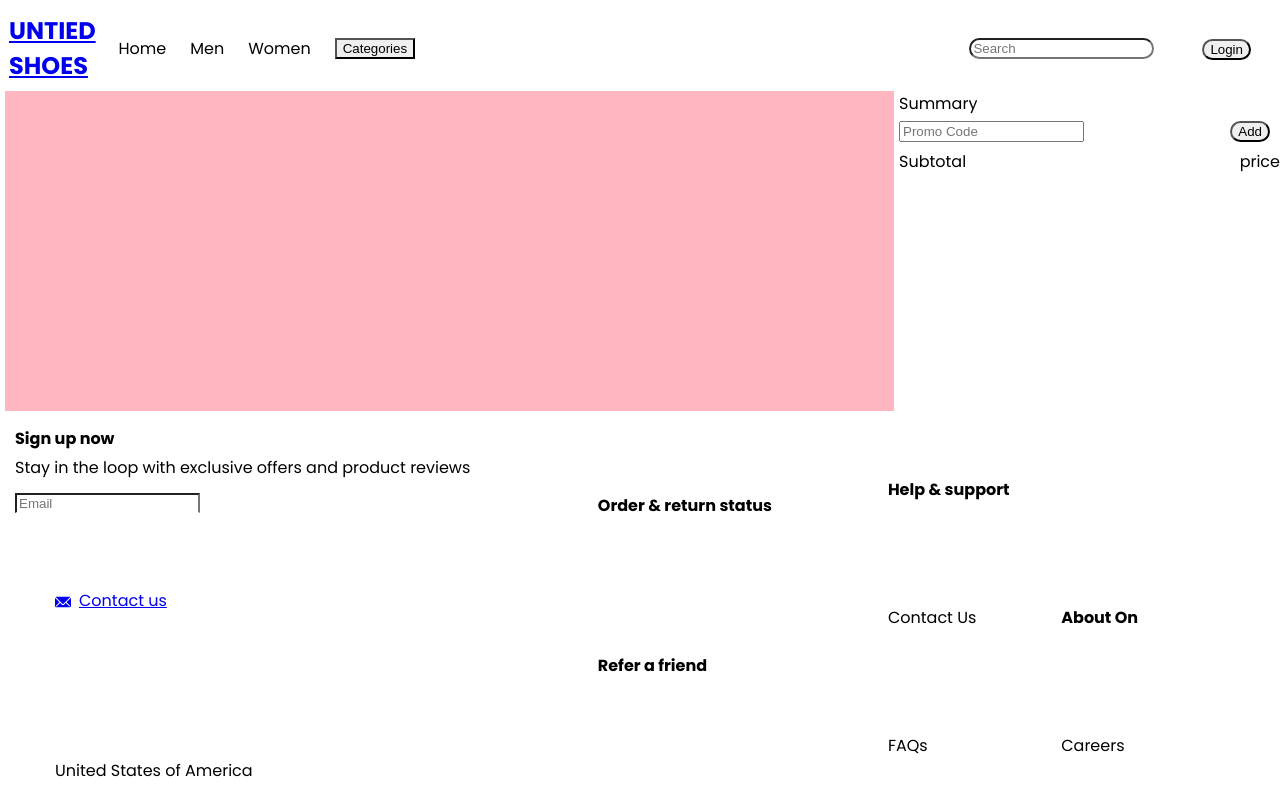
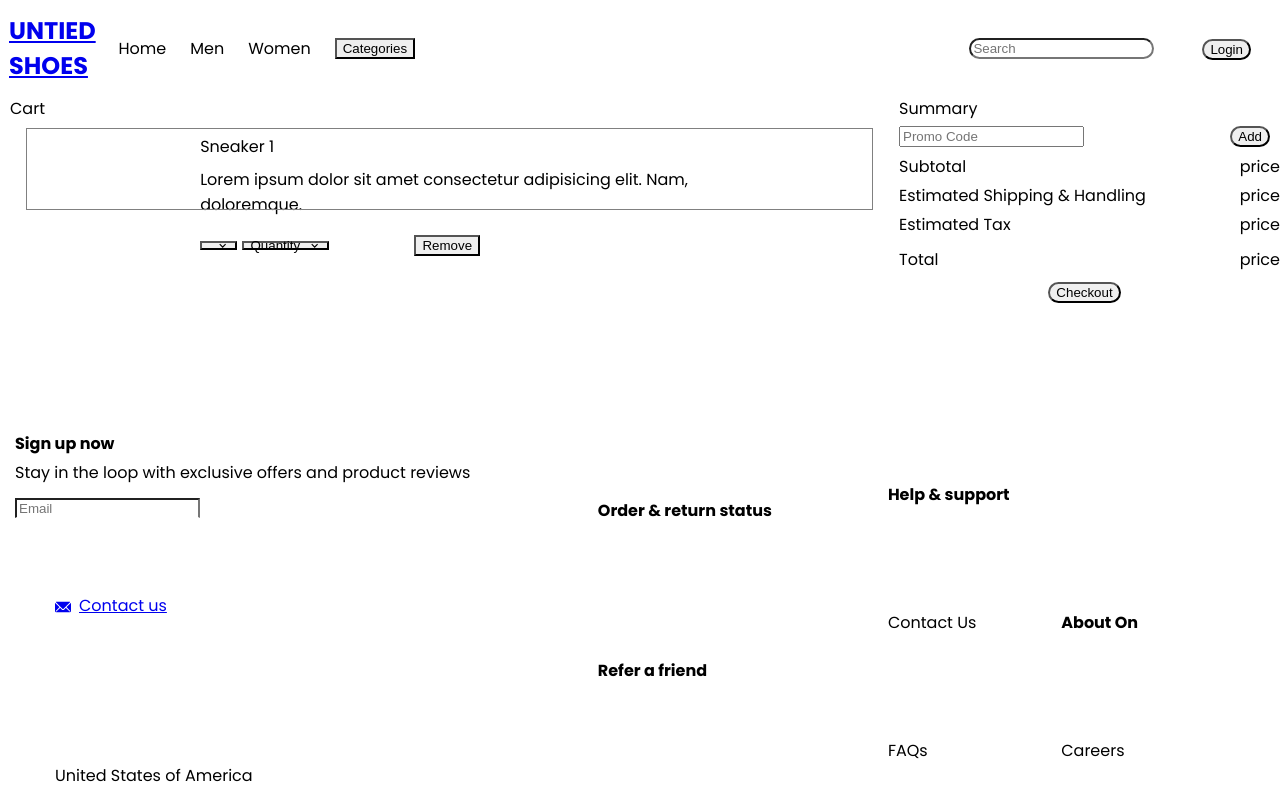
Before and after one commit to AsyncSpaghettiDev/ushoes, a React (Vite) app: page /cart in a window 1280 px wide. Shown: the top 800 px of the page. Built offline with nearby package versions, Linux system fonts and the light colour scheme; the HTML template or start-up script is replaced by a standard one.

Commit message:
updates to cart page. still needs functionality

```diff
--- a/src/pages/Cart.tsx
+++ b/src/pages/Cart.tsx
@@ -1,14 +1,94 @@
-import { Box, Button, Input, Text, VStack } from "@chakra-ui/react";
+import { Box, Button, Divider, Input, Text, VStack, Menu, MenuButton, MenuList, MenuItem, Flex } from "@chakra-ui/react";
+import { ChevronDownIcon } from "@chakra-ui/icons";
 
 export default function Trail () {
     return (
         <>
-        <Box display='flex' flexDirection='row' >
-            <Box backgroundColor='lightpink' w='70%' h='40vh'>
+        <Box display='flex' flexDirection='row'>
+            <Box w='70%' h='40vh' mt='5'>
+            <VStack>
+                <Box w='100%'>
+                    <Text fontSize='3xl' fontWeight='semibold' ps='5'>
+                        Cart
+                    </Text>
+                </Box>
+                <Box w='95%' h='10vh' display='flex' flexDirection='row' outline='1px solid gray'>
+                    <Box w='20%' backgroundColor='white' h='10vh'>
 
+                    </Box>
+                    <Box w='70%' h='10vh'>
+                        <VStack alignItems='start' ms='4' mt='5'>
+                            <Text fontWeight='semibold'>
+                                Sneaker 1
+                            </Text>
+                            <Text mb='2'>
+                                Lorem ipsum dolor sit amet consectetur adipisicing elit. Nam, doloremque.
+                            </Text>
+
+
+                            <Flex gap='5'>
+                                <Box mt='5'>
+                                    <Menu>
+                                        <MenuButton as={Button} rightIcon={<ChevronDownIcon />} h='9'>
+
+                                        </MenuButton>
+                                        <MenuList>
+                                            <MenuItem>5</MenuItem>
+                                            <MenuItem>5.5</MenuItem>
+                                            <MenuItem>6</MenuItem>
+                                            <MenuItem>6.5</MenuItem>
+                                            <MenuItem>7</MenuItem>
+                                            <MenuItem>7.5</MenuItem>
+                                            <MenuItem>8</MenuItem>
+                                            <MenuItem>8.5</MenuItem>
+                                            <MenuItem>9</MenuItem>
+                                            <MenuItem>9.5</MenuItem>
+                                            <MenuItem>10</MenuItem>
+                                            <MenuItem>10.5</MenuItem>
+                                            <MenuItem>11</MenuItem>
+                                            <MenuItem>11.5</MenuItem>
+                                            <MenuItem>12</MenuItem>
+                                            <MenuItem>12.5</MenuItem>
+                                            <MenuItem>13</MenuItem>
+                                            <MenuItem>13.5</MenuItem>
+                                            <MenuItem>14</MenuItem>
+                                            <MenuItem>14.5</MenuItem>
+                                        </MenuList>
+                                    </Menu>
+                                </Box>
+                                <Box mt='5'>
+                                    <Menu>
+                                        <MenuButton as={Button} rightIcon={<ChevronDownIcon />} h='9'>
+                                        Quantity
+                                        </MenuButton>
+                                        <MenuList>
+                                            <MenuItem>1</MenuItem>
+                                            <MenuItem>2</MenuItem>
+                                            <MenuItem>3</MenuItem>
+                                            <MenuItem>4</MenuItem>
+                                            <MenuItem>5</MenuItem>
+                                            <MenuItem>6</MenuItem>
+                                            <MenuItem>7</MenuItem>
+                                            <MenuItem>8</MenuItem>
+                                            <MenuItem>9</MenuItem>
+                                            <MenuItem>10</MenuItem>
+                                        </MenuList>
+                                    </Menu>
+                                </Box>
+                                <Box ms='80' mt='5'>
+                                    <Button>Remove</Button>
+                                </Box>
+                            </Flex>
+
+
+                        </VStack>
+                    </Box>
+                </Box>
+            </VStack>
             </Box>
 
-            <Box w='30%' h='40vh'>
+
+            <Box w='30%' h='40vh' mt='5'>
             <VStack>
                 <Box w='100%'>
                     <Text fontSize='3xl' fontWeight='semibold' ps='5'>
@@ -19,22 +99,35 @@ export default function Trail () {
                             placeholder='Promo Code'
                             variant="filled"
                             type='text'
+                            w='60'
                         />
-                        <Button colorScheme='yellow' borderRadius='25px'>Add</Button>
+                        <Button w='20' colorScheme='yellow' borderRadius='25px'>Add</Button>
                     </Box>
-                    <Box display='inline-flex' justifyContent='space-between' px='5' w='100%'>
+                    <Box display='inline-flex' justifyContent='space-between' px='5' w='100%' mb='4'>
                         <Text>Subtotal</Text>
                         <Text>price</Text>
+                    </Box>
+                    <Box display='inline-flex' justifyContent='space-between' px='5' w='100%' mb='4'>
+                        <Text>Estimated Shipping & Handling</Text>
+                        <Text>price</Text>
+                    </Box>
+                    <Box display='inline-flex' justifyContent='space-between' px='5' w='100%' mb='5'>
+                        <Text>Estimated Tax</Text>
+                        <Text>price</Text>
+                    </Box>
+                    <Divider mb='5'/>
+                    <Box display='inline-flex' justifyContent='space-between' px='5' w='100%' mb='5'>
+                        <Text>Total</Text>
+                        <Text>price</Text>
+                    </Box>
+                    <Divider mb='5'/>
+                    <Box w='100%' display='flex' justifyContent='center'>
+                        <Button w='80' colorScheme='yellow' borderRadius='25px'>Checkout</Button>
                     </Box>
                 </Box>
             </VStack>
             </Box>
-
-
         </Box>
-
-
-
         </>
     )
 }
```
